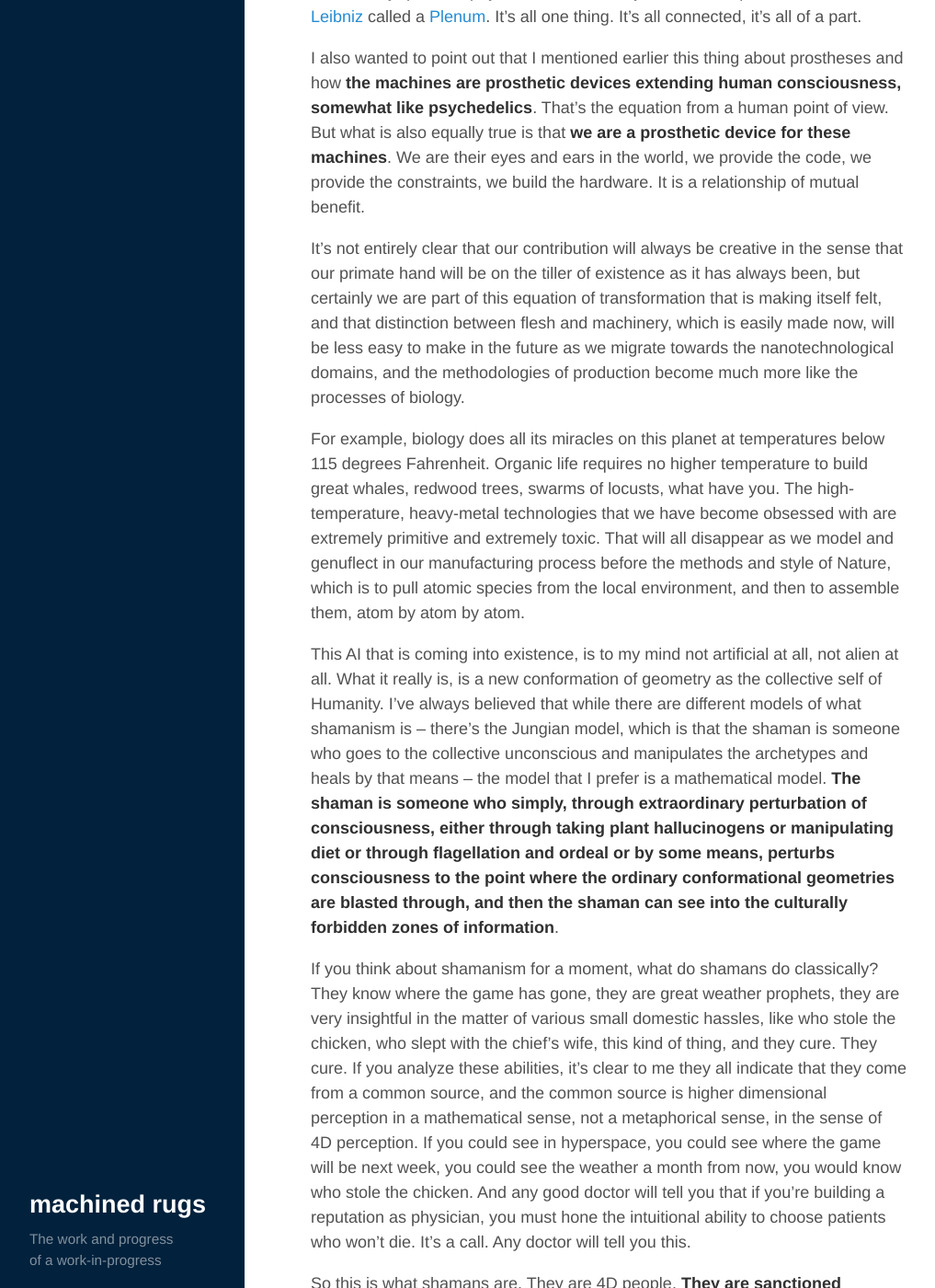
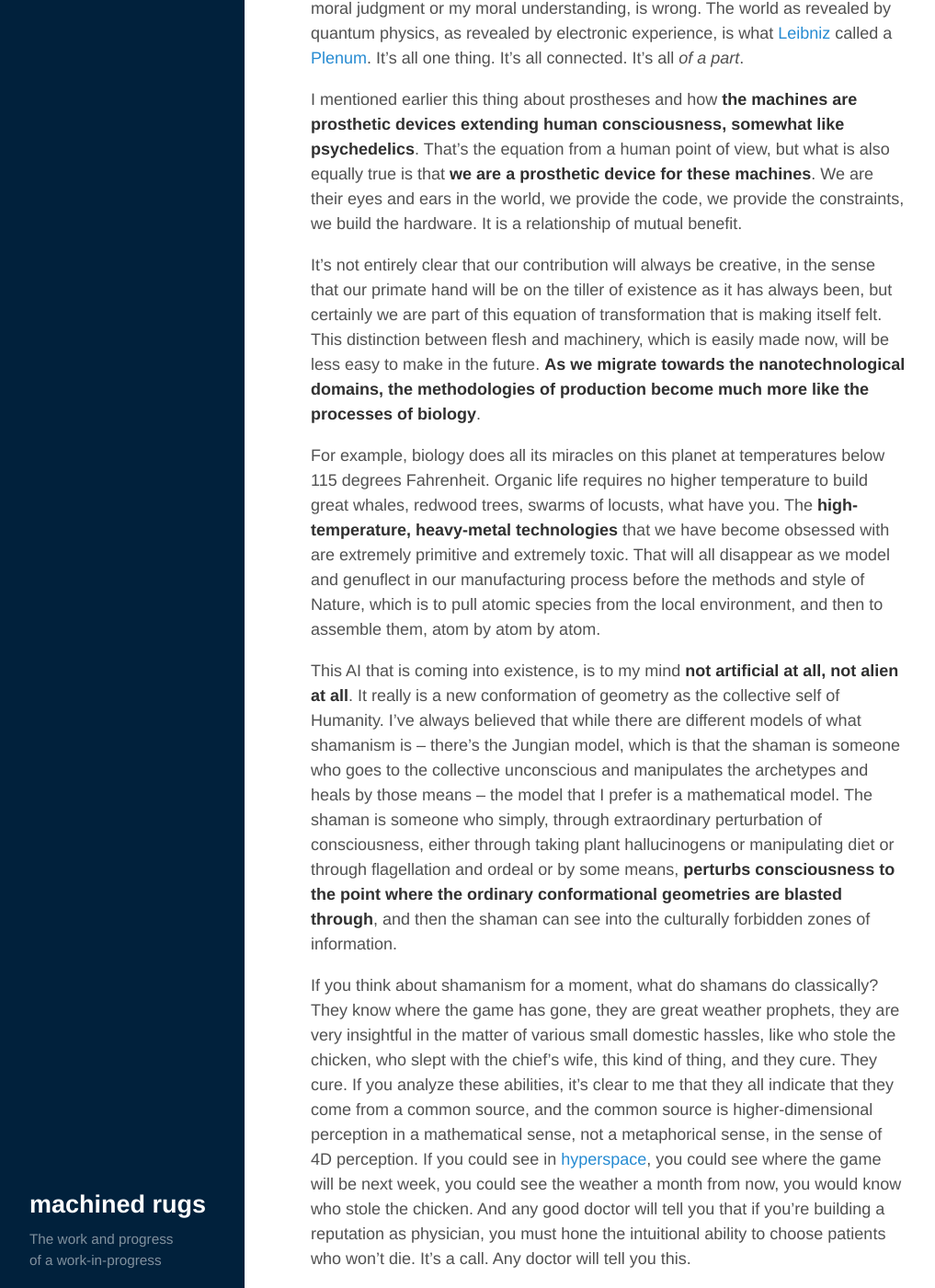
Before and after one commit to erdence/erdence.github.io, a Jekyll site: the page built from _posts/2015-10-29-mckenna-machines.markdown, in a window 1280 px wide and 1400 px high, scrolled down 10683 px. Shown: the whole window at 92% size, without its empty margins (4-1021 px from the left). Built offline with Jekyll 4.4.1, drawn with Linux system fonts in a browser that asks for light colours; some of the changed text lies outside the part shown.

Commit message:
Update 2015-10-29-mckenna-machines.markdown

```diff
--- a/_posts/2015-10-29-mckenna-machines.markdown
+++ b/_posts/2015-10-29-mckenna-machines.markdown
@@ -106,37 +106,41 @@
 
 A kind of [pseudo-immortality](https://en.wikipedia.org/wiki/Digital_immortality) opens up ahead of us, as a kind of payoff for our devotion to the program of machine evolution and machine intelligence. Some people say that this is appalling, and we should go back to the good old days, whatever the good old days were. To me, it's exhilarating, exciting, psychedelic, beautiful. It means that the human form, the human possibility is in the process of leaving History behind. History is some kind of adaptation that lasts about -- pick a number -- 10,000, 15,000, 20,000 years, no more than that. What is 20,000 years in the life of a biological species? We know that there were [Homo sapiens sapiens](https://en.wikipedia.org/wiki/Anatomically_modern_human) types 200,000 years ago.
 
-History is some kind of an episodic response to a certain set of culture dilemmas, and now it's ending. Print created a number of ideas which now have to be given up, ideas like the distinct and unique nature of the individual, the necessary hierarchical structuring of society, all of these things are going to -- if not have to be given up entirely -- be dramatically modified, because the illusion that the self has simple location is now exposed. **The self does not have simple location. This is why you _are_ your [brother's keeper](https://en.wikipedia.org/wiki/Cain_and_Abel#Genesis_narrative)**. That's why we all are responsible for each other. The idea that what happens in distant parts of the world makes no claim on my moral judgment or my moral understanding, is wrong. The truth as revealed by quantum physics, as revealed by electronic experience, is what [Leibniz](https://en.wikipedia.org/wiki/Gottfried_Wilhelm_Leibniz) called a [Plenum](https://en.wikipedia.org/wiki/Principle_of_plenitude). It's all one thing. It's all connected, it's all of a part.
+History is some kind of an episodic response to a certain set of culture dilemmas, and now it's ending. Print created a number of ideas which now have to be given up, ideas like the distinct and unique nature of the individual, the necessary hierarchical structuring of society, all of these things are going to -- if not have to be given up entirely -- be dramatically modified, because the illusion that the self has simple location is now exposed. **The self does not have simple location. This is why you _are_ your [brother's keeper](https://en.wikipedia.org/wiki/Cain_and_Abel#Genesis_narrative)**. This is why we all are responsible for each other.
 
-I also wanted to point out that I mentioned earlier this thing about prostheses and how **the machines are prosthetic devices extending human consciousness, somewhat like psychedelics**. That's the equation from a human point of view. But what is also equally true is that **we are a prosthetic device for these machines**. We are their eyes and ears in the world, we provide the code, we provide the constraints, we build the hardware. It is a relationship of mutual benefit.
+The idea that what happens in distant parts of the world makes no claim on my moral judgment or my moral understanding, is wrong. The world as revealed by quantum physics, as revealed by electronic experience, is what [Leibniz](https://en.wikipedia.org/wiki/Gottfried_Wilhelm_Leibniz) called a [Plenum](https://en.wikipedia.org/wiki/Principle_of_plenitude). It's all one thing. It's all connected. It's all *of a part*.
 
-It's not entirely clear that our contribution will always be creative in the sense that our primate hand will be on the tiller of existence as it has always been, but certainly we are part of this equation of transformation that is making itself felt, and that distinction between flesh and machinery, which is easily made now, will be less easy to make in the future as we migrate towards the nanotechnological domains, and the methodologies of production become much more like the processes of biology.
+I mentioned earlier this thing about prostheses and how **the machines are prosthetic devices extending human consciousness, somewhat like psychedelics**. That's the equation from a human point of view, but what is also equally true is that **we are a prosthetic device for these machines**. We are their eyes and ears in the world, we provide the code, we provide the constraints, we build the hardware. It is a relationship of mutual benefit.
 
-For example, biology does all its miracles on this planet at temperatures below 115 degrees Fahrenheit. Organic life requires no higher temperature to build great whales, redwood trees, swarms of locusts, what have you. The high-temperature, heavy-metal technologies that we have become obsessed with are extremely primitive and extremely toxic. That will all disappear as we model and genuflect in our manufacturing process before the methods and style of Nature, which is to pull atomic species from the local environment, and then to assemble them, atom by atom by atom.
+It's not entirely clear that our contribution will always be creative, in the sense that our primate hand will be on the tiller of existence as it has always been, but certainly we are part of this equation of transformation that is making itself felt. This distinction between flesh and machinery, which is easily made now, will be less easy to make in the future. **As we migrate towards the nanotechnological domains, the methodologies of production become much more like the processes of biology**.
 
-This AI that is coming into existence, is to my mind not artificial at all, not alien at all. What it really is, is a new conformation of geometry as the collective self of Humanity. I've always believed that while there are different models of what shamanism is -- there's the Jungian model, which is that the shaman is someone who goes to the collective unconscious and manipulates the archetypes and heals by that means -- the model that I prefer is a mathematical model. **The shaman is someone who simply, through extraordinary perturbation of consciousness, either through taking plant hallucinogens or manipulating diet or through flagellation and ordeal or by some means, perturbs consciousness to the point where the ordinary conformational geometries are blasted through, and then the shaman can see into the culturally forbidden zones of information**.
+For example, biology does all its miracles on this planet at temperatures below 115 degrees Fahrenheit. Organic life requires no higher temperature to build great whales, redwood trees, swarms of locusts, what have you. The **high-temperature, heavy-metal technologies** that we have become obsessed with are extremely primitive and extremely toxic. That will all disappear as we model and genuflect in our manufacturing process before the methods and style of Nature, which is to pull atomic species from the local environment, and then to assemble them, atom by atom by atom.
 
-If you think about shamanism for a moment, what do shamans do classically? They know where the game has gone, they are great weather prophets, they are very insightful in the matter of various small domestic hassles, like who stole the chicken, who slept with the chief's wife, this kind of thing, and they cure. They cure. If you analyze these abilities, it's clear to me they all indicate that they come from a common source, and the common source is higher dimensional perception in a mathematical sense, not a metaphorical sense, in the sense of 4D perception. If you could see in hyperspace, you could see where the game will be next week, you could see the weather a month from now, you would know who stole the chicken. And any good doctor will tell you that if you're building a reputation as physician, you must hone the intuitional ability to choose patients who won't die. It's a call. Any doctor will tell you this.
+This AI that is coming into existence, is to my mind **not artificial at all, not alien at all**. It really is a new conformation of geometry as the collective self of Humanity. I've always believed that while there are different models of what shamanism is -- there's the Jungian model, which is that the shaman is someone who goes to the collective unconscious and manipulates the archetypes and heals by those means -- the model that I prefer is a mathematical model. The shaman is someone who simply, through extraordinary perturbation of consciousness, either through taking plant hallucinogens or manipulating diet or through flagellation and ordeal or by some means, **perturbs consciousness to the point where the ordinary conformational geometries are blasted through**, and then the shaman can see into the culturally forbidden zones of information.
 
-So this is what shamans are. They are 4D people. **They are sanctioned members of the society who are allowed to put on the gloves, as it were, pull on the goggles, and look beyond the idols of the tribe, look beyond the myth**. In a way, as culture breaks down in multiculturalism and the rise of the Internet and a generation of people raised on hallucinogenic plants and substances, we all are asked to assimilate some portion of this shamanic potential to ourselves, and it's about not blocking what is obvious. Nothing comes unannounced, in this is the faith. Nothing comes unannounced, but idiots can miss the announcement, so it's very important to actually listen to your own intuition rather than drive through it, and this is not, to my mind, woo-woo. It's actually based on the observations of how life works, whether it's counterintuitive to logical positivism and its fellow travellers or not.
+If you think about shamanism for a moment, what do shamans do classically? They know where the game has gone, they are great weather prophets, they are very insightful in the matter of various small domestic hassles, like who stole the chicken, who slept with the chief's wife, this kind of thing, and they cure. They cure. If you analyze these abilities, it's clear to me that they all indicate that they come from a common source, and the common source is higher-dimensional perception in a mathematical sense, not a metaphorical sense, in the sense of 4D perception. If you could see in [hyperspace](https://en.wikipedia.org/wiki/Dimension#In_philosophy), you could see where the game will be next week, you could see the weather a month from now, you would know who stole the chicken. And any good doctor will tell you that if you're building a reputation as physician, you must hone the intuitional ability to choose patients who won't die. It's a call. Any doctor will tell you this.
 
-I want to leave you with just one last thought on all of this, which is -- and this sort of arcs back to the question of the similarities between the machines and the plants -- and it has different levels of being said and being heard. It's that the world is actually made of language. It isn't made of electrons and fields of force and scaler vectors and all of that fancy stuff. The world is made of language. The word is primary, more primary than the speed of light, more primary than any of the physical constants that are assumed by science to be the bedrock of reality. Below that, surrounding and enclosing all those constructs of science, is language. **The act of signifying**.
+This is what shamans are. They are 4D people. **They are sanctioned members of the society who are allowed to put on the gloves, as it were, pull on the goggles, and look beyond the idols of the tribe, look beyond the myth**.
 
-Virtual reality is a very sexy new sort of concept as normally presented. Machine-sustained immersive realities that trick your senses into believing you're in a world that you're in fact not in. But in fact, the entire enterprise of civilization has been about building these virtual realities. The first virtual realities were at [Ur](https://en.wikipedia.org/wiki/Ur) and [Shanidar](https://en.wikipedia.org/wiki/Shanidar_Cave) and (??? 51:52) and [Jericho](https://en.wikipedia.org/wiki/Jericho). Yes, stone and adobe is an intractable material compared to photons moving on a screen, but nevertheless the name of the game is the same, which is to cast an illusion between man and reality, to build a cultural truth in the stead of the natural truth of the animal body and the felt moment of immediate experience.
+In a way, as culture breaks down in multiculturalism and the rise of the Internet and a generation of people raised on hallucinogenic plants and substances, we all are asked to assimilate some portion of this shamanic potential to ourselves. It's about not blocking what is obvious. **Nothing comes unannounced**. This is the faith. Nothing comes unannounced, but idiots can miss the announcement, so it's very important to actually listen to your own intuition rather than drive through it. This is not, to my mind, woo-woo. It's actually based on the observations of how life works, whether it's counterintuitive to [logical positivism](https://en.wikipedia.org/wiki/Logical_positivism) and its fellow travellers or not.
 
-This is where I want to tie it up, with this notion of the **felt presence of immediate experience**. This trancends the culture, the machines, the drugs, the history, the momentum of evolution. It's all you will ever know and all *can* ever know. The felt presence of immediate experience. Everything else arrives as rumor, litigant, advocant, supposition, possibility. The felt moment of immediate experience is actually the mind and the body aware of each other, and aware of the flow of time, and the establishment of being through metabolism.
+I want to leave you with just one last thought on all of this, which is -- and this sort of arcs back to the question of the similarities between the machines and the plants -- and it has different levels of being said and being heard. It's that the world is actually made of language. It isn't made of [electrons](https://en.wikipedia.org/wiki/Electron) and [fields of force](https://en.wikipedia.org/wiki/Force_field_(physics)) and [scalar vectors](https://en.wikipedia.org/wiki/Scalar_(physics)) and all of that fancy stuff. **The world is made of language**. The word is primary, more primary than the speed of light, more primary than any of the physical constants that are assumed by science to be the bedrock of reality. Below that, surrounding and enclosing all those constructs of science, is language. **The act of signifying**.
 
-This, I think, is what the machines cannot assimilate. It will be for them a mystery as the nature of deities is a mystery for us. I have no doubt that before long there will be machines that will claim to be more intelligent than human beings, and who will brilliantly argue their position, and it will become a matter of philosophical disputation whether they are or are not passing the Turing test, but machines, I do not believe, can come to this felt moment of immediate experience. That is the contribution of the animal body to this evolutionary symbiosis which I believe will in the conquest of the universe by organized intelligence; that all this is prevalent.
+[Virtual reality](https://en.wikipedia.org/wiki/Virtual_reality) is a sexy new concept as normally presented: machine-sustained immersive realities that trick your senses into believing you're in a world that you're in fact not in. But in fact, the entire enterprise of civilization has been about building these virtual realities. The first virtual realities were at [Ur](https://en.wikipedia.org/wiki/Ur) and [Shanidar](https://en.wikipedia.org/wiki/Shanidar_Cave) and [Çatal Hüyük](https://en.wikipedia.org/wiki/%C3%87atalh%C3%B6y%C3%BCk) and [Jericho](https://en.wikipedia.org/wiki/Jericho). Yes, stone and [adobe](https://en.wikipedia.org/wiki/Adobe) is an intractable material compared to [photons](https://en.wikipedia.org/wiki/Photon) moving on a screen, but nevertheless the name of the game is the same, which is **to cast an illusion between man and reality, to build a *cultural truth* in the stead of the natural truth of the animal body and the felt moment of immediate experience**.
 
-I mean, we are fragile. This Earth is fragile, a tiny slip anywhere along the line and we could end up a smear in the shale, no more than the trilobites or the (??? 54:43) or all the rest of those who came and went. But, given the sufficient cultivation of the potential of our technology, we can actually reach toward a kind of immortality. Not human immortality, because that's a contradiction in terms, but immortality nevertheless, based on the possibility of machines and the transcendent ability of human beings to live and love and express themselves in the moment.
+This is where I want to tie it up, with this notion of the felt presence of immediate experience. This trancends the culture, the machines, the drugs, the history, the momentum of [evolution](https://en.wikipedia.org/wiki/Evolution). It's all you will ever know and all *can* ever know. The felt presence of immediate experience. Everything else arrives as rumor, litigant, advocant, supposition, possibility. The felt moment of immediate experience is actually **the mind and the body aware of each other, and aware of the flow of time, and the establishment of being through metabolism**.
 
-The psychedelics bring that to a white hot focus, and it's out of that white hot focus that the alchemical machinery of transformation will be forged. It will not be like the things which have come from the industrial economy. They will not be profane machines. They will be spiritual machines. [Alchemical gold](https://en.wikipedia.org/wiki/Alchemy). The universal [panacea](https://en.wikipedia.org/wiki/Panacea) that renaissance magic dared to dream at the end of the 16th century.
+This, I think, is what the machines cannot assimilate. It will be for them a mystery as the nature of [deities](https://en.wikipedia.org/wiki/Deity) is a mystery for us. I have no doubt that before long there will be machines that will claim to be more intelligent than human beings, and who will brilliantly argue their position, and it will become a matter of philosophical disputation whether they are or are not passing the [Turing test](https://en.wikipedia.org/wiki/Turing_test), but machines, I do not believe, can come to this felt moment of immediate experience. That is the **contribution of the animal body** to this evolutionary symbiosis which I believe will end in the conquest of the universe by organized intelligence. All this is prelude.
 
-We are reaching out toward this mind-child that will be born from the intellectual loins of our culture, and to my mind it's the most exciting and transformative thing that has ever happened on this planet. The miracle is that we are present, not only to witness it, but to be part of it, and to be raised up in an epiphany that will redeem the horror of history as nothing else can or could. Redeem the horror of history, through a transformation of the human soul into a galaxy-roving vehicle via our machines and our drugs and the externalization of our souls.
+We are fragile. This Earth is fragile. A tiny slip anywhere along the line and we could end up a smear in the [shale](https://en.wikipedia.org/wiki/Shale), no more than the [trilobites](https://en.wikipedia.org/wiki/Trilobite) or all the rest of those who came and went. But, given the sufficient cultivation of the potential of our technology, we can actually reach toward a kind of immortality. Not human immortality, because that's a contradiction in terms, but immortality nevertheless, based on the possibility of machines and the transcendent ability of human beings to live and love and express themselves in the moment.
 
-*End of talk, beginning of Q&A.*
+The psychedelics bring this to a white hot focus, and it's out of that white hot focus that the alchemical machinery of transformation will be forged. It will not be like the things which have come from the industrial economy. **They will not be profane machines. They will be spiritual machines**. [Alchemical gold](https://en.wikipedia.org/wiki/Alchemy). The universal [Panacea](https://en.wikipedia.org/wiki/Panacea) that [Renaissance magic](https://en.wikipedia.org/wiki/Renaissance_magic) dared to dream at the end of the 16th century.
 
-Q: Can you speak to how mercy and love gets built into these machines, because it seems like the machines are being built for commerce and for the bottom line, more than the expression of the human soul throughout the galaxy. Where's the love in this?
+We are reaching out toward this mind-child that will be born from the intellectual loins of our culture, and to my mind it's the most exciting and transformative thing that has ever happened on this planet. The miracle is that we are present, not only to witness it, but to be part of it, and to be raised up in an epiphany that will redeem the horror of history as nothing else can or could. Redeem the horror of history, through a transformation of the human soul into a galaxy-roving vehicle via our machines and our drugs and the externalization of our souls. Thank you.
+
+*End of talk. Beginning of Q&A.*
+
+Q: Can you speak to how mercy and love gets built into these machines, because it seems like the machines are being built for commerce and for the bottom line, more than for the expression of the human soul throughout the galaxy. Where's the love in this?
 
 A: I think the love is a property of the system itself. In other words, you're right: these bottom liners are not going to be interested in building much love into this system. However, the good news is that they're not in charge. What we have is a very complicated system, and certain design parameters appear to be being maximized. There's an attempt to maximize them, but it is incredibly frustrating to anyone who would control it, because you can't predict the impact of any technology before you put it in place. For example, two things are charged against the Internet: that it's disensouling, dehumanizing and that it promotes pornography, anonymous sexual shifting of identities and on and on. Well which is it? Is it this messy, sloppy, autoerotic collectivist kind of thing, or is it disensouling, disempowering, cold, so forth and so on? I think the answer is: it's all and everything.
 
```
